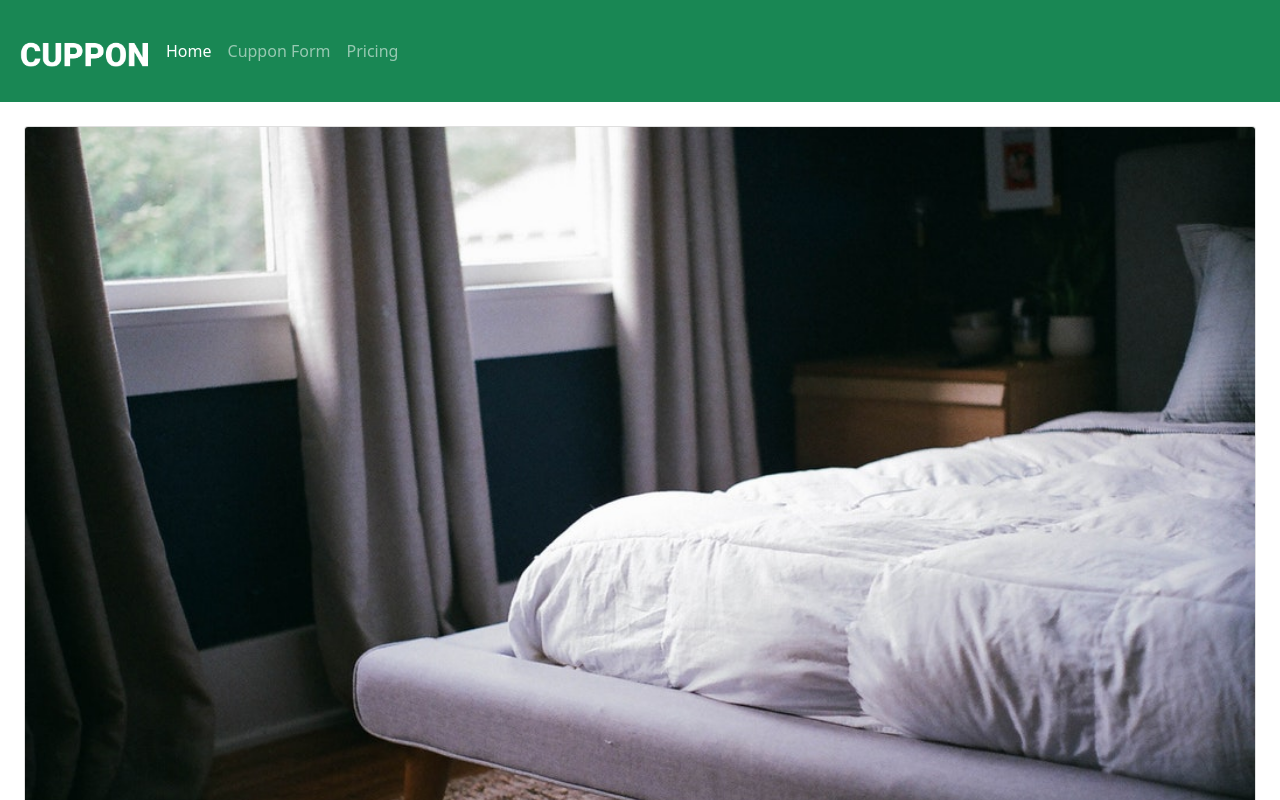
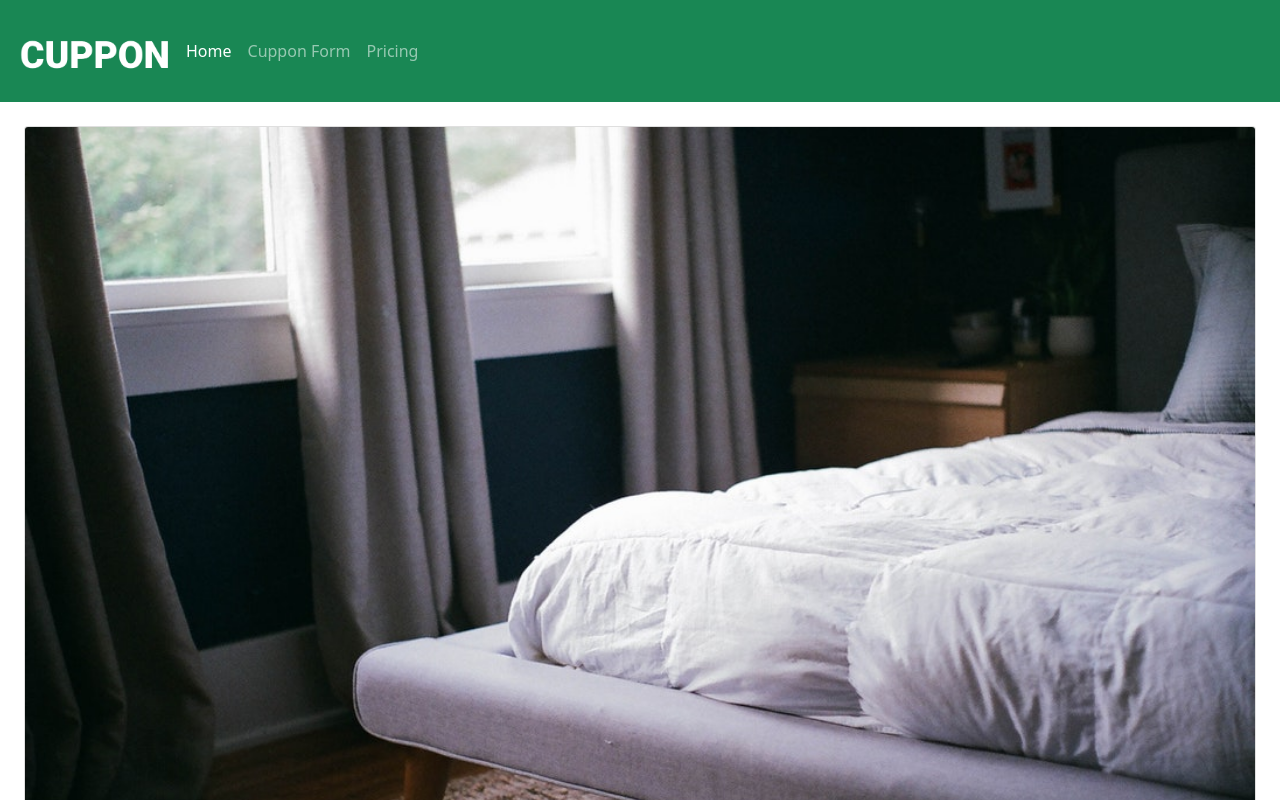
Before and after one commit to FSJGus/Cuppons, a plain HTML site: page index.html in a window 1280 px wide. Shown: the top 800 px of the page. Drawn offline with nearby package versions, Linux system fonts and the light colour scheme; files that its build step writes are made by us from their sources.

Commit message:
Update index.html
Last change Logo white

```diff
--- a/index.html
+++ b/index.html
@@ -23,7 +23,7 @@
       <nav class="navbar navbar-expand-lg navbar-dark bg-success d-flex">
 
         <a class="navbar-brand text-white fw-bold fs-1 m-2" href="#">
-          <img src="https://github.com/FSJGus/Cuppons/blob/main/assets/img/logo-white.png" alt="Logo White" style="width: 130px;">
+          <img src="assets/img/logo-white.png" alt="Logo White" style="width: 150px;">
         </a>
 
         <button class="navbar-toggler" type="button" data-bs-toggle="collapse" data-bs-target="#navbarNavAltMarkup"
```
